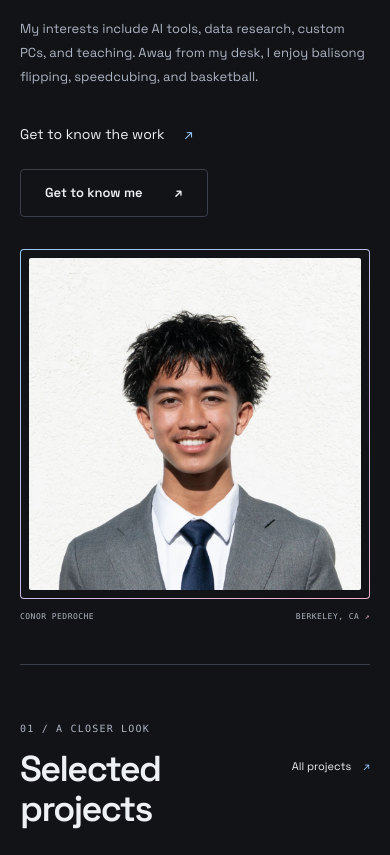
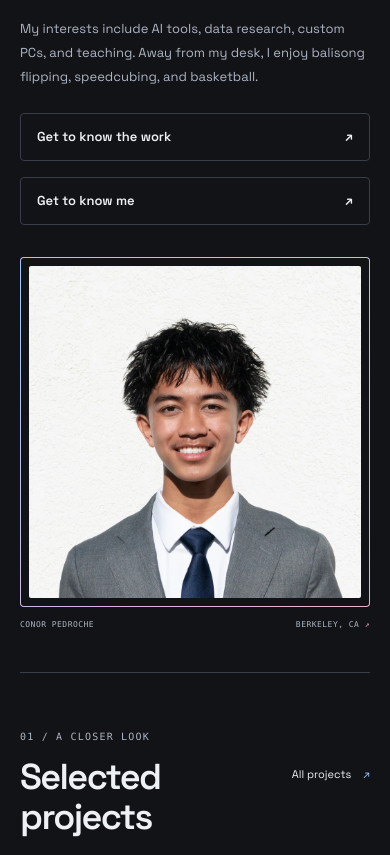
Before and after one commit to Corndog-Pepperoni/personal-website, a website: page index.html in a window 390 px wide. Shown: the part 1020-1875 px from the top of the page. Drawn offline with Linux system fonts and the light colour scheme.

Commit message:
style: give introduction links equal visual weight

```diff
--- a/home.css
+++ b/home.css
@@ -78,12 +78,15 @@
   font-size: 13px;
   line-height: 1.85;
 }
-.introduction-copy > .text-link {
-  margin-top: 20px;
+.introduction-actions {
+  display: grid;
+  grid-template-columns: repeat(2, minmax(0, 1fr));
+  margin-top: 24px;
+  gap: 16px;
 }
-.introduction-actions {
-  margin-top: 24px;
-  gap: 12px 24px;
+.introduction-actions .button {
+  padding-inline: 16px;
+  gap: 16px;
 }
 .portrait-feature {
   width: min(100%, 400px);
@@ -130,6 +133,9 @@
   }
 }
 @media (max-width: 999px) {
+  .introduction-actions {
+    grid-template-columns: 1fr;
+  }
   .masthead {
     padding-block: 40px 32px;
   }
--- a/index.html
+++ b/index.html
@@ -32,7 +32,7 @@
     <div class="masthead-baseline"><p>Computer science at <strong>UC Berkeley.</strong><br>Software engineering. AI tools. Thoughtful systems.</p><div class="hero-actions"><a class="button primary" href="projects.html">Explore my work <span aria-hidden="true">↗</span></a><a class="text-link" href="#introduction">Meet Conor <span aria-hidden="true">↓</span></a></div></div>
   </section>
   <section class="identity-strip shell" aria-label="At a glance"><div class="identity-person"><div><strong>Conor Pedroche</strong><span>Computer science student</span></div></div><div class="identity-fact"><span class="eyebrow">Currently</span><strong>B.A. Computer Science</strong><span>UC Berkeley · Class of 2030</span></div><div class="identity-fact"><span class="eyebrow">Recognition</span><strong>Regents’ & Chancellor’s Scholar</strong><a href="recognition.html">Scholarship details <span aria-hidden="true">↗</span></a></div></section>
-  <section class="home-introduction shell" id="introduction" aria-labelledby="introduction-title"><div class="introduction-copy"><p class="eyebrow">Introduction</p><h2 id="introduction-title">A little about me</h2><p class="introduction-bio">I’m Conor Pedroche, a computer science student at <strong>UC Berkeley</strong>, working toward software engineering and building tools that help people do more.</p><p class="introduction-note">My interests include AI tools, data research, custom PCs, and teaching. Away from my desk, I enjoy balisong flipping, speedcubing, and basketball.</p><div class="hero-actions introduction-actions"><a class="text-link" href="experience.html">Get to know the work <span aria-hidden="true">↗</span></a><a class="button" href="about.html">Get to know me <span aria-hidden="true">↗</span></a></div></div><figure class="portrait-feature"><div class="portrait-frame"><img src="assets/headshot.webp" width="960" height="960" alt="Conor Pedroche in a gray suit and navy tie" decoding="async"></div><figcaption><span>Conor Pedroche</span><span>Berkeley, CA <span aria-hidden="true">↗</span></span></figcaption></figure></section>
+  <section class="home-introduction shell" id="introduction" aria-labelledby="introduction-title"><div class="introduction-copy"><p class="eyebrow">Introduction</p><h2 id="introduction-title">A little about me</h2><p class="introduction-bio">I’m Conor Pedroche, a computer science student at <strong>UC Berkeley</strong>, working toward software engineering and building tools that help people do more.</p><p class="introduction-note">My interests include AI tools, data research, custom PCs, and teaching. Away from my desk, I enjoy balisong flipping, speedcubing, and basketball.</p><div class="hero-actions introduction-actions"><a class="button" href="experience.html">Get to know the work <span aria-hidden="true">↗</span></a><a class="button" href="about.html">Get to know me <span aria-hidden="true">↗</span></a></div></div><figure class="portrait-feature"><div class="portrait-frame"><img src="assets/headshot.webp" width="960" height="960" alt="Conor Pedroche in a gray suit and navy tie" decoding="async"></div><figcaption><span>Conor Pedroche</span><span>Berkeley, CA <span aria-hidden="true">↗</span></span></figcaption></figure></section>
   <section class="selected-work shell" aria-labelledby="selected-title"><div class="section-heading"><div><p class="eyebrow">01 / A closer look</p><h2 id="selected-title">Selected projects</h2></div><a class="text-link" href="projects.html">All projects <span aria-hidden="true">↗</span></a></div>
     <div class="work-previews">
       <a class="work-preview sourcecado-preview" href="projects.html#sourcecado"><div class="preview-art" aria-hidden="true"><div class="flow-line"><span>Intent</span><i>→</i><span>Approval</span><i>→</i><span>Action</span></div><div class="flow-recovery"><span>↶</span> Recover. Resume. Continue.</div><span class="art-index">S / 01</span></div><div class="preview-copy"><span class="eyebrow">Local-first AI · Desktop</span><h3>Sourcecado <span aria-hidden="true">↗</span></h3><p>AI workflows designed to recover gracefully and act with approval.</p><span class="preview-stack">Python / TypeScript / FastAPI / React</span></div></a>
--- a/scripts/pages/home.mjs
+++ b/scripts/pages/home.mjs
@@ -7,7 +7,7 @@ export function home() {
     <div class="masthead-baseline"><p>Computer science at <strong>UC Berkeley.</strong><br>Software engineering. AI tools. Thoughtful systems.</p><div class="hero-actions"><a class="button primary" href="projects.html">Explore my work ${arrow}</a><a class="text-link" href="#introduction">Meet Conor <span aria-hidden="true">↓</span></a></div></div>
   </section>
   <section class="identity-strip shell" aria-label="At a glance"><div class="identity-person"><div><strong>Conor Pedroche</strong><span>Computer science student</span></div></div><div class="identity-fact"><span class="eyebrow">Currently</span><strong>B.A. Computer Science</strong><span>UC Berkeley · Class of 2030</span></div><div class="identity-fact"><span class="eyebrow">Recognition</span><strong>Regents’ & Chancellor’s Scholar</strong><a href="recognition.html">Scholarship details ${arrow}</a></div></section>
-  <section class="home-introduction shell" id="introduction" aria-labelledby="introduction-title"><div class="introduction-copy"><p class="eyebrow">Introduction</p><h2 id="introduction-title">A little about me</h2><p class="introduction-bio">I’m Conor Pedroche, a computer science student at <strong>UC Berkeley</strong>, working toward software engineering and building tools that help people do more.</p><p class="introduction-note">My interests include AI tools, data research, custom PCs, and teaching. Away from my desk, I enjoy balisong flipping, speedcubing, and basketball.</p><div class="hero-actions introduction-actions"><a class="text-link" href="experience.html">Get to know the work ${arrow}</a><a class="button" href="about.html">Get to know me ${arrow}</a></div></div><figure class="portrait-feature"><div class="portrait-frame"><img src="assets/headshot.webp" width="960" height="960" alt="Conor Pedroche in a gray suit and navy tie" decoding="async"></div><figcaption><span>Conor Pedroche</span><span>Berkeley, CA ${arrow}</span></figcaption></figure></section>
+  <section class="home-introduction shell" id="introduction" aria-labelledby="introduction-title"><div class="introduction-copy"><p class="eyebrow">Introduction</p><h2 id="introduction-title">A little about me</h2><p class="introduction-bio">I’m Conor Pedroche, a computer science student at <strong>UC Berkeley</strong>, working toward software engineering and building tools that help people do more.</p><p class="introduction-note">My interests include AI tools, data research, custom PCs, and teaching. Away from my desk, I enjoy balisong flipping, speedcubing, and basketball.</p><div class="hero-actions introduction-actions"><a class="button" href="experience.html">Get to know the work ${arrow}</a><a class="button" href="about.html">Get to know me ${arrow}</a></div></div><figure class="portrait-feature"><div class="portrait-frame"><img src="assets/headshot.webp" width="960" height="960" alt="Conor Pedroche in a gray suit and navy tie" decoding="async"></div><figcaption><span>Conor Pedroche</span><span>Berkeley, CA ${arrow}</span></figcaption></figure></section>
   <section class="selected-work shell" aria-labelledby="selected-title"><div class="section-heading"><div><p class="eyebrow">01 / A closer look</p><h2 id="selected-title">Selected projects</h2></div><a class="text-link" href="projects.html">All projects ${arrow}</a></div>
     <div class="work-previews">
       <a class="work-preview sourcecado-preview" href="projects.html#sourcecado"><div class="preview-art" aria-hidden="true"><div class="flow-line"><span>Intent</span><i>→</i><span>Approval</span><i>→</i><span>Action</span></div><div class="flow-recovery"><span>↶</span> Recover. Resume. Continue.</div><span class="art-index">S / 01</span></div><div class="preview-copy"><span class="eyebrow">Local-first AI · Desktop</span><h3>Sourcecado ${arrow}</h3><p>AI workflows designed to recover gracefully and act with approval.</p><span class="preview-stack">Python / TypeScript / FastAPI / React</span></div></a>
```
Also changed, not shown: docs/design.md (+2 -0 lines), docs/verification.md (+6 -0 lines).
